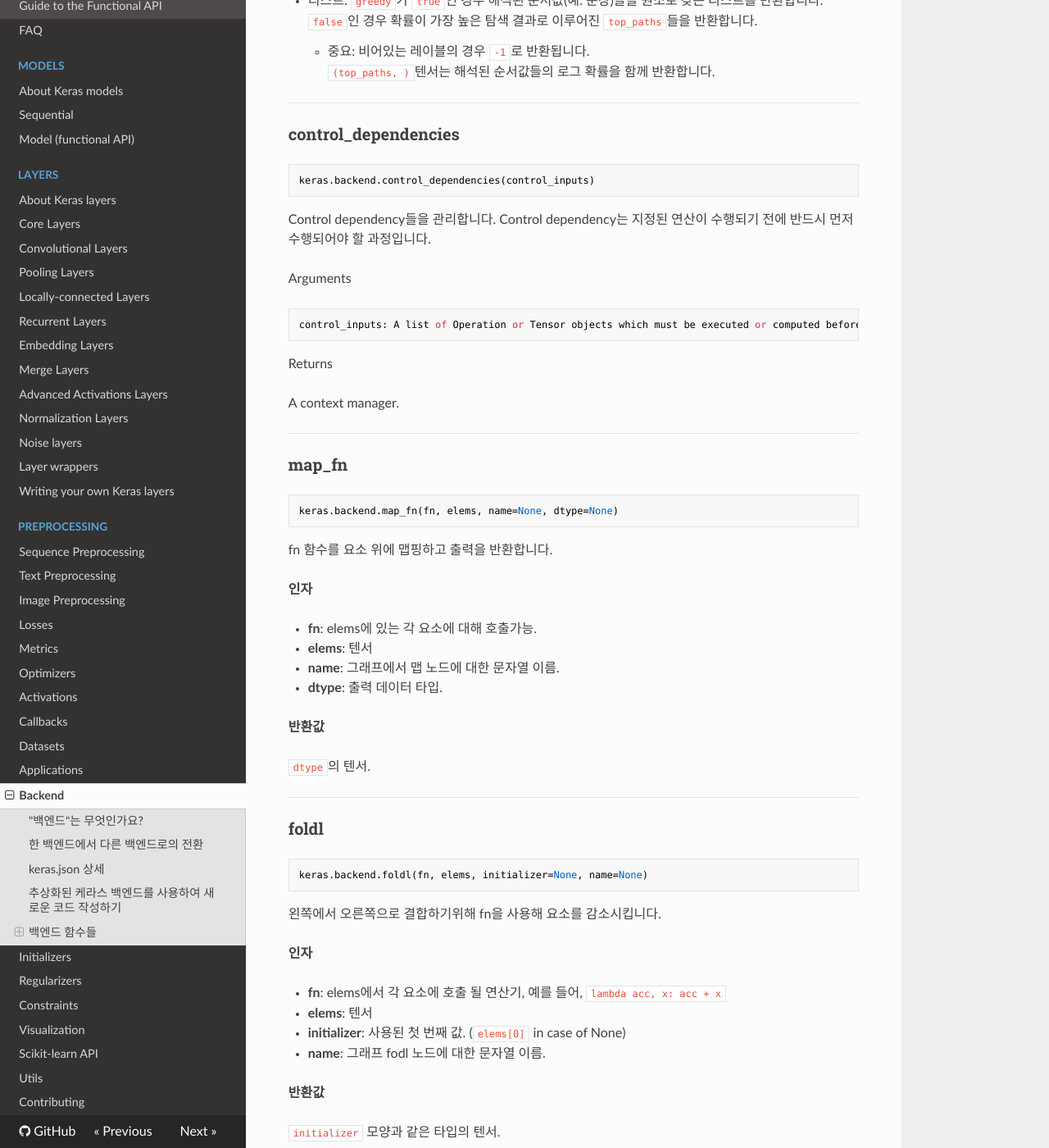
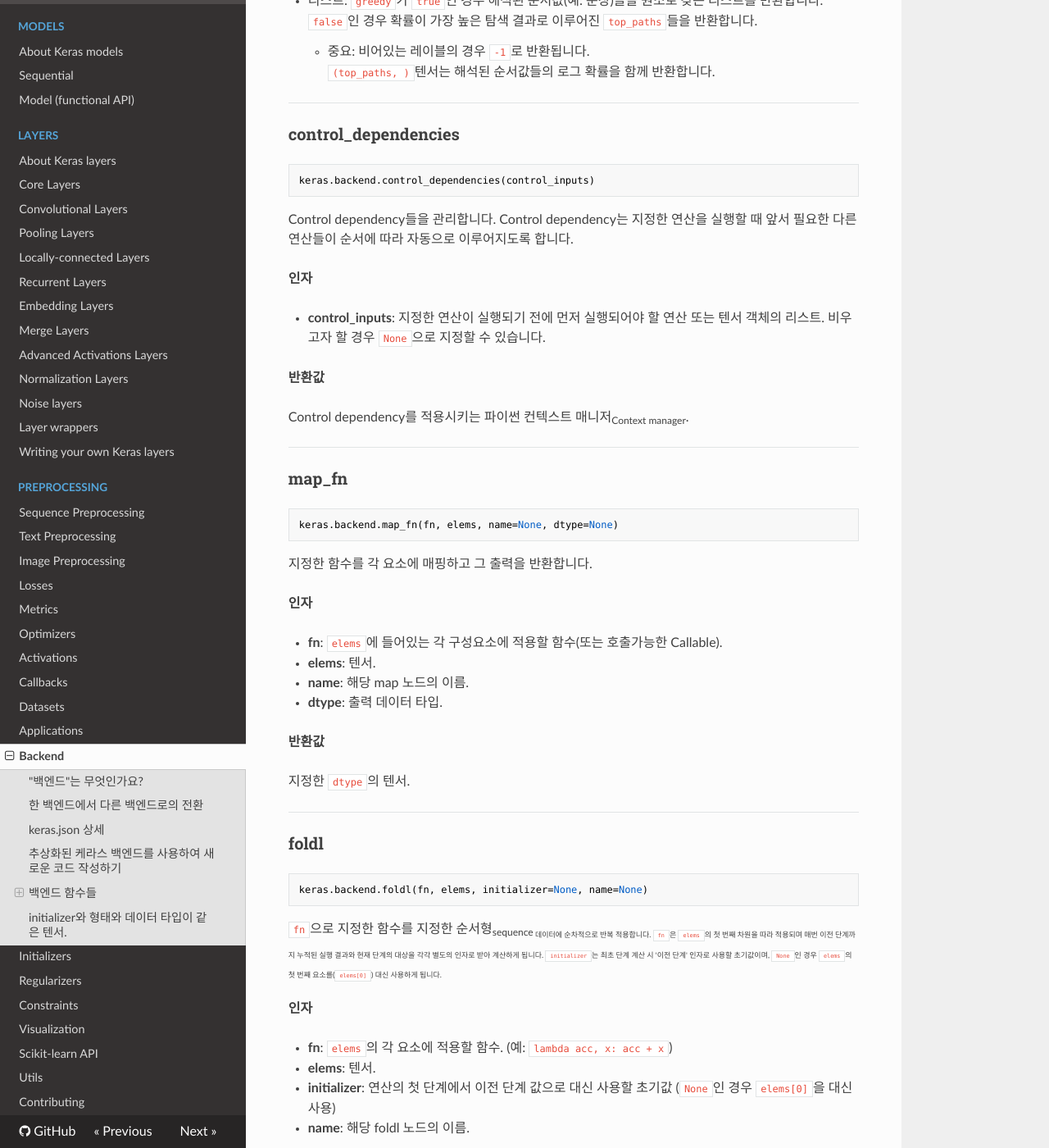
Before and after one commit to keras-team/keras-docs-ko, an MkDocs documentation site: the page built from sources/backend.md, in a window 1280 px wide and 1400 px high, scrolled down 84355 px. Shown: the whole window at 82% size. Built offline with MkDocs 1.6.1, drawn with Linux system fonts in a browser that asks for light colours; nearby versions of some CDN libraries; some of the changed text lies outside the part shown.

Commit message:
Finished

````diff
--- a/sources/backend.md
+++ b/sources/backend.md
@@ -4130,16 +4130,15 @@ __반환값__
 keras.backend.control_dependencies(control_inputs)
 ```
 
-Control dependency들을 관리합니다. Control dependency는 지정된 연산이 수행되기 전에 반드시 먼저 수행되어야 할 과정입니다.
-
-Arguments
-
-    control_inputs: A list of Operation or Tensor objects which must be executed or computed before running the operations defined in the context. Can also be None to clear the control dependencies.
-
-Returns
-
-A context manager.
-
+Control dependency들을 관리합니다. Control dependency는 지정한 연산을 실행할 때 앞서 필요한 다른 연산들이 순서에 따라 자동으로 이루어지도록 합니다.
+
+__인자__
+
+- __control_inputs__: 지정한 연산이 실행되기 전에 먼저 실행되어야 할 연산 또는 텐서 객체의 리스트. 비우고자 할 경우 `None`으로 지정할 수 있습니다.
+
+__반환값__
+
+Control dependency를 적용시키는 파이썬 컨텍스트 매니저<sub>Context manager</sub>.
 
 
 ----
@@ -4149,46 +4148,42 @@ A context manager.
 keras.backend.map_fn(fn, elems, name=None, dtype=None)
 ```
 
-fn 함수를 요소 위에 맵핑하고 출력을 반환합니다.
-
-__인자__
-
-- __fn__: <sag>elems</sag>에 있는 각 요소에 대해 호출가능.
-- __elems__: 텐서
-- __name__: 그래프에서 맵 노드에 대한 문자열 이름.
+지정한 함수를 각 요소에 매핑하고 그 출력을 반환합니다.
+
+__인자__
+
+- __fn__: `elems`에 들어있는 각 구성요소에 적용할 함수(또는 호출가능한 Callable).
+- __elems__: 텐서.
+- __name__: 해당 map 노드의 이름.
 - __dtype__: 출력 데이터 타입.
 
 __반환값__
 
-
-`dtype`의 텐서.
-
-----
-
+지정한 `dtype`의 텐서.
+
+
+----
 ### foldl
 
-
 ```python
 keras.backend.foldl(fn, elems, initializer=None, name=None)
 ```
 
-
-왼쪽에서 오른쪽으로 결합하기위해 <sag>fn</sag>을 사용해 요소를 감소시킵니다.
-
-__인자__
-
-- __fn__: <sag>elems</sag>에서 각 요소에 호출 될 연산기, 예를 들어, `lambda acc, x: acc + x`
-- __elems__: 텐서
-- __initializer__: 사용된 첫 번째 값. (`elems[0]` in case of None)
-- __name__: 그래프 fodl 노드에 대한 문자열 이름.
-
-__반환값__
-
-
-`initializer` 모양과 같은 타입의 텐서.
-
-----
-
+`fn`으로 지정한 함수를 지정한 순서형<sub>sequence<sub> 데이터에 순차적으로 반복 적용합니다. `fn`은 `elems`의 첫 번째 차원을 따라 적용되며 매번 이전 단계까지 누적된 실행 결과와 현재 단계의 대상을 각각 별도의 인자로 받아 계산하게 됩니다. `initializer`는 최초 단계 계산 시 '이전 단계' 인자로 사용할 초기값이며, `None`인 경우 `elems`의 첫 번째 요소를(`elems[0]`) 대신 사용하게 됩니다.
+
+__인자__
+
+- __fn__: `elems`의 각 요소에 적용할 함수. (예: `lambda acc, x: acc + x`)
+- __elems__: 텐서.
+- __initializer__: 연산의 첫 단계에서 이전 단계 값으로 대신 사용할 초기값 (`None`인 경우 `elems[0]`을 대신 사용)
+- __name__: 해당 foldl 노드의 이름.
+
+__반환값__
+
+`initializer`와 형태와 데이터 타입이 같은 텐서.
+
+
+----
 ### foldr
 
 
@@ -4196,20 +4191,16 @@ __반환값__
 keras.backend.foldr(fn, elems, initializer=None, name=None)
 ```
 
-
-<sag>fn</sag>인자를 사용하여 오른쪽에서 왼쪽으로 텐서 요소들을 줄인다.
-
-__인자__
-
-- __fn__: <sag>elems</sag>에서 호출가능한 각 요소와 누산기.
-    예를들어, `lambda acc, x: acc + x`
-- __elems__: 텐서
-- __initializer__: 사용된 첫번 째 값 (`elems[-1]` in case of None)
-- __name__: 그래프에서 <sag>foldr node</sag>의 문자열 이름
-
-__반환값__
-
-
-`initializer` 모양과 같은 타입의 텐서.
-
-----
+`fn`으로 지정한 함수를 지정한 순서형<sub>sequence<sub> 데이터에 __역순__으로 반복 적용합니다. `fn`은 `elems`의 첫 번째 차원을 따라 적용되며 매번 이전 단계까지 누적된 실행 결과와 현재 단계의 대상을 각각 별도의 인자로 받아 계산하게 됩니다. `initializer`는 최초 단계 계산 시 '이전 단계' 인자로 사용할 초기값이며, `None`인 경우 `elems`의 가장 마지막 요소를(`elems[-1]`) 대신 사용하게 됩니다.
+
+__인자__
+
+- __fn__: `elems`의 각 요소에 적용할 함수. (예: `lambda acc, x: acc + x`)
+- __elems__: 텐서.
+- __initializer__: 연산의 첫 단계에서 이전 단계 값으로 대신 사용할 초기값 (`None`인 경우 `elems[-1]`을 대신 사용)
+- __name__: 해당 foldl 노드의 이름.
+
+__반환값__
+
+`initializer`와 형태와 데이터 타입이 같은 텐서.
+----
````
